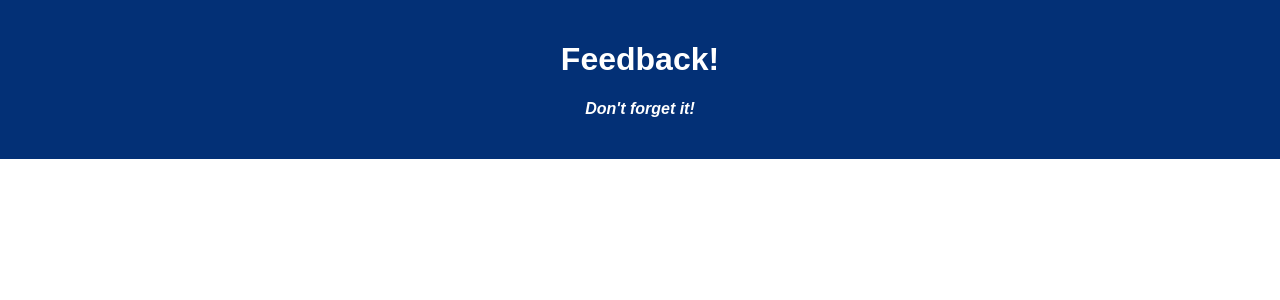
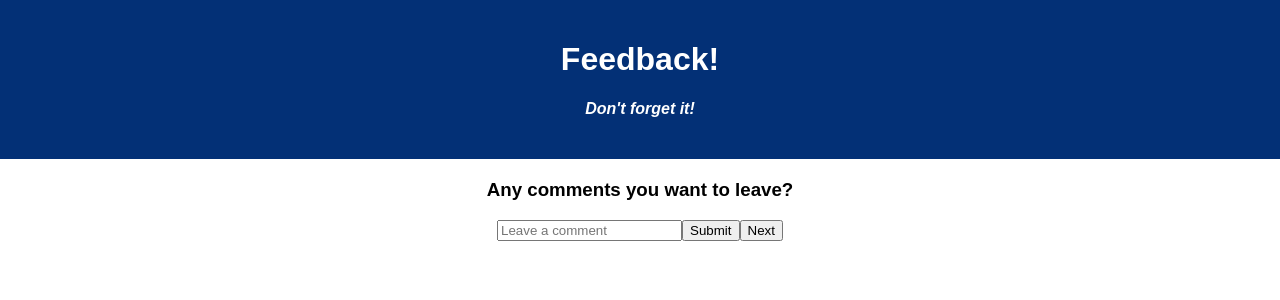
Before and after one commit to swoodson3/weekend-redux-feedback-loop, a React (Create React App) app: page /#/comments in a window 1280 px wide. Before the commit this address led to /#/review. Shown: the top 300 px of the page. Built offline with nearby package versions, Linux system fonts and the light colour scheme.

Commit message:
comments component and index added

```diff
--- a/src/components/Form/Comments.jsx
+++ b/src/components/Form/Comments.jsx
@@ -1,12 +1,33 @@
-
+import {useSelector, useDispatch} from 'react-redux';
+import { useHistory } from 'react-router-dom';
 
 function Comments() {
+    const dispatch = useDispatch();
+    const history = useHistory();
+    // const understandingOne = useSelector(store => store.understandingOne)
+
+    const handleChange = (event) => {
+         {dispatch ({ type: 'SET_COMMENT', payload: event.target.value });
+        }
+
+    }
+
+    const nextPage = () => {
+         history.push('/review');
+    }
+
 
     return (
         <>
-
+            <h3>Any comments you want to leave?</h3>
+            <form>
+                <input onChange={handleChange} type="text" placeholder='Leave a comment' required />
+                <input type="submit" />
+                <button onClick={nextPage}>Next</button>
+            </form>
         </>
     )
 }
 
+
 export default Comments;
--- a/src/index.js
+++ b/src/index.js
@@ -40,12 +40,23 @@ const supportOne = (state = 0, action) => {
     return state;
 }
 
+// Comments reducer
+const commentOne = (state = '', action) => {
+    if (action.type === 'SET_COMMENT') {
+        return action.payload;
+    } else if (action.type === 'CLEAR_FORM') {
+        return '';
+    }
+    return state;
+}
+
 const storeInstance = createStore(
     combineReducers(
         {
             feelingOne,
             understandingOne,
             supportOne,
+            commentOne
             // Other reducers go here
         }
     ),
```
